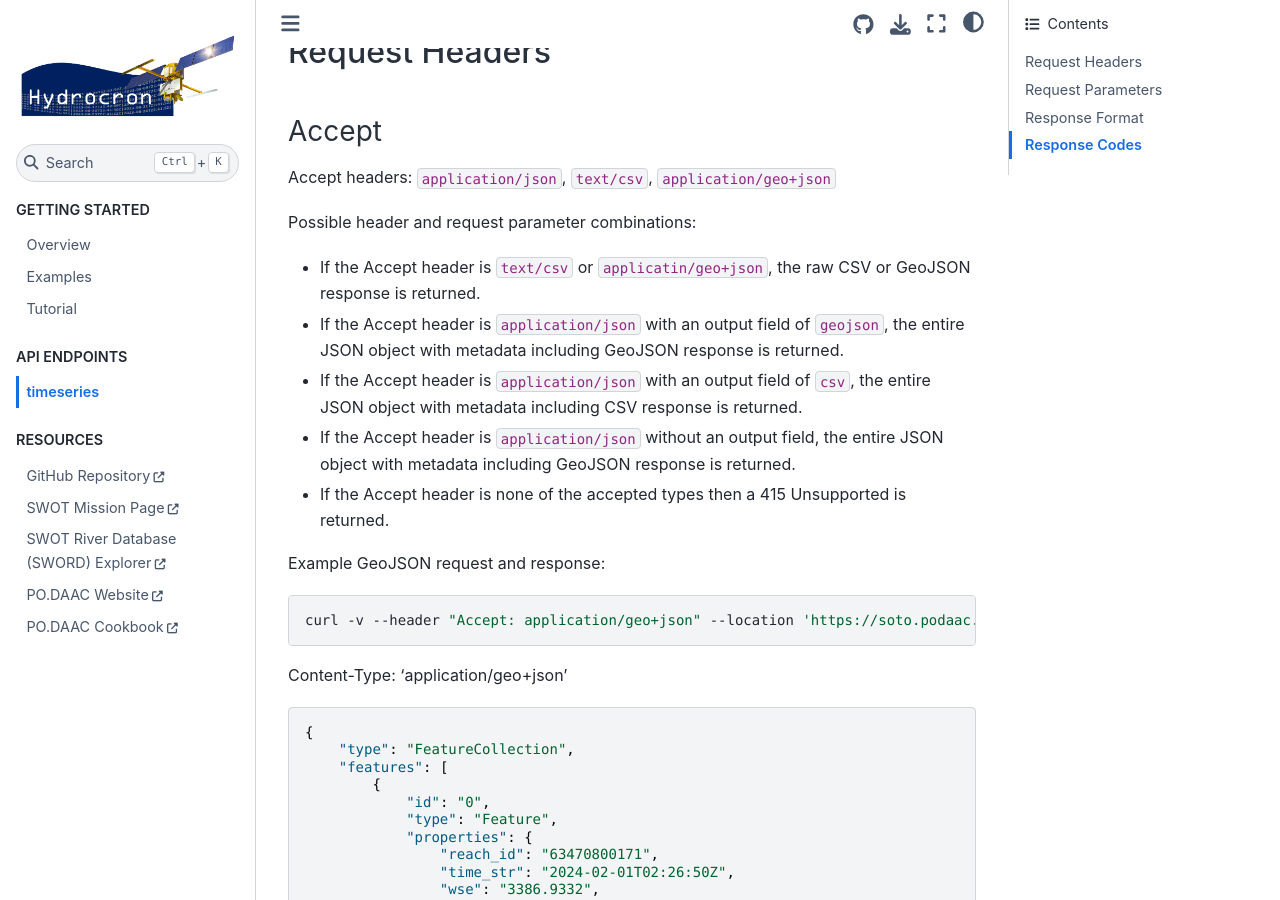
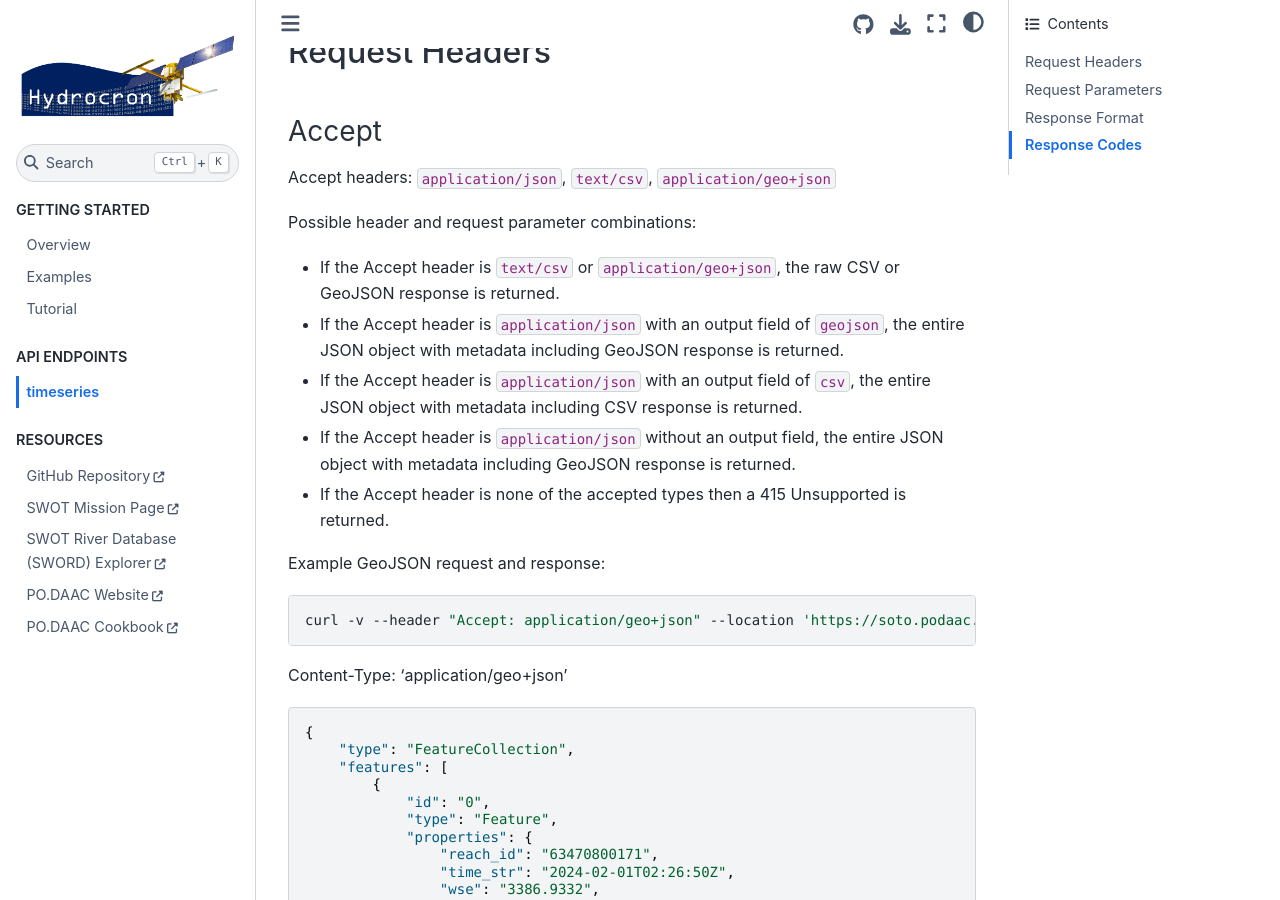
Before and after one commit to podaac/hydrocron, a Jupyter Book: the page built from docs/timeseries.md, in a window 1280 px wide and 900 px high, scrolled down 445 px. Built offline with Jupyter Book 1.0.4 settings and Sphinx 7.4.7 and the Sphinx Book theme 1.1.4, drawn with Linux system fonts in a browser that asks for light colours.

Commit message:
Fix typo

```diff
--- a/docs/timeseries.md
+++ b/docs/timeseries.md
@@ -14,7 +14,7 @@ Accept headers: `application/json`, `text/csv`, `application/geo+json`
 
 Possible header and request parameter combinations:
 
-- If the Accept header is `text/csv` or `applicatin/geo+json`, the raw CSV or GeoJSON response is returned.
+- If the Accept header is `text/csv` or `application/geo+json`, the raw CSV or GeoJSON response is returned.
 - If the Accept header is `application/json` with an output field of `geojson`, the entire JSON object with metadata including GeoJSON response is returned.
 - If the Accept header is `application/json` with an output field of `csv`, the entire JSON object with metadata including CSV response is returned.
 - If the Accept header is `application/json` without an output field, the entire JSON object with metadata including GeoJSON response is returned.
```
